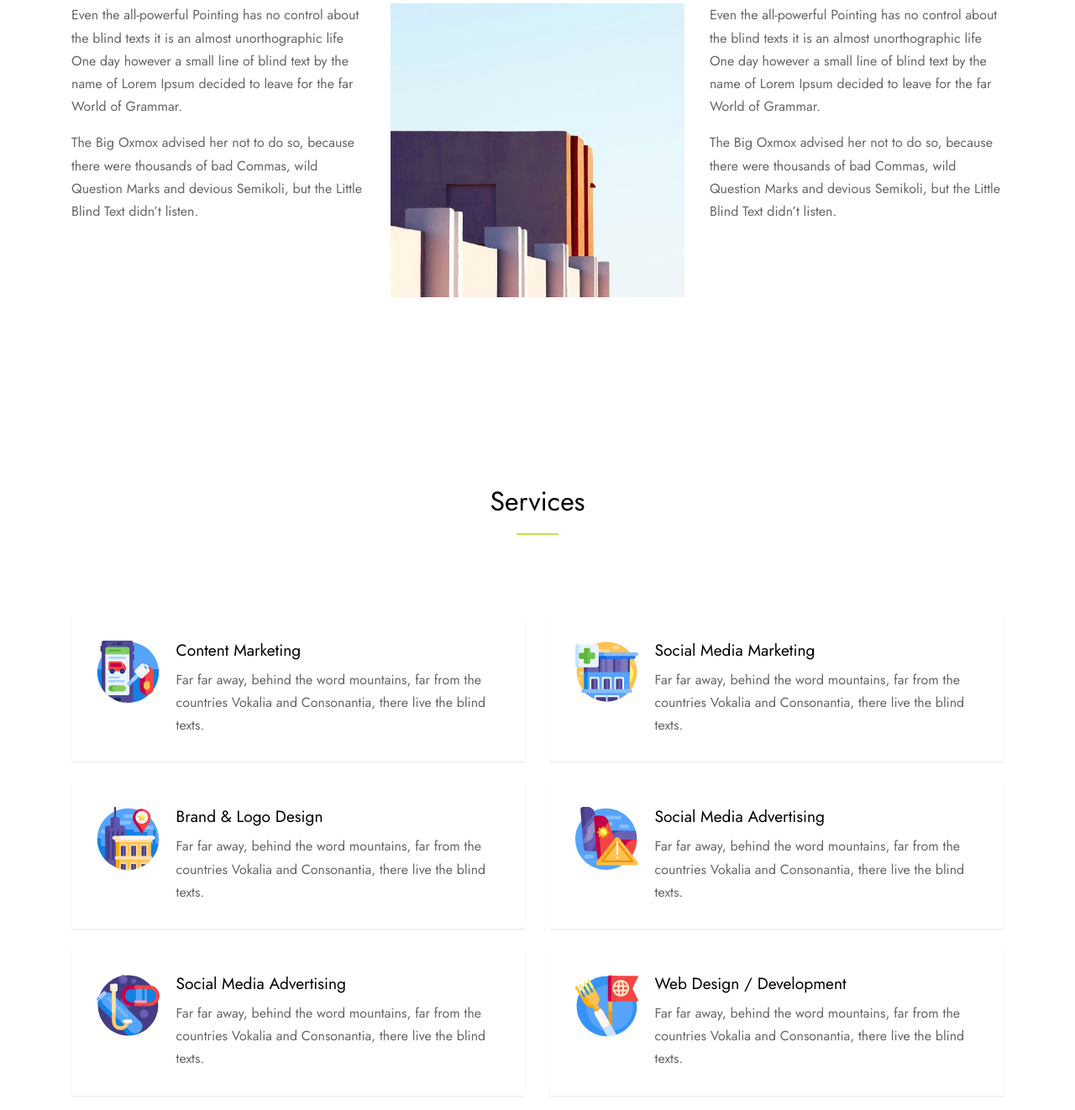
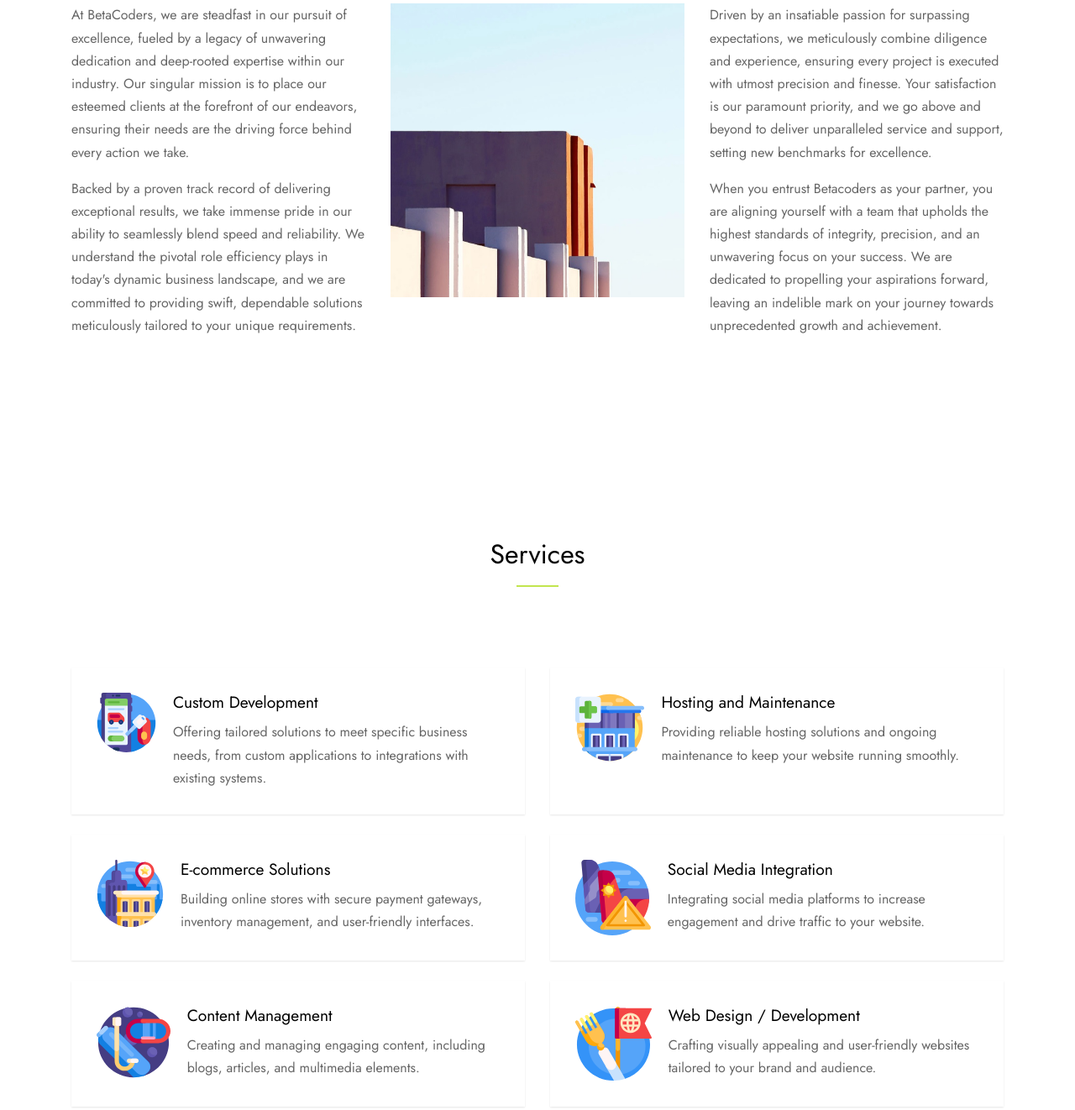
Before and after one commit to ArchalGit/betacoders, a plain HTML site: page index.html in a window 1280 px wide. Shown: the part 998-2320 px from the top of the page at 84% size. Drawn offline with Linux system fonts and the light colour scheme; files whose address does not match are found by name.

Commit message:
I have updated it you fooking bitches.

```diff
--- a/index.html
+++ b/index.html
@@ -1,7 +1,7 @@
 <!doctype html>
 <html lang="en">
   <head>
-    <title>Services Free Template by Colorlib</title>
+    <title>Building the webs with Betacoders</title>
     <meta charset="utf-8">
     <meta name="viewport" content="width=device-width, initial-scale=1, shrink-to-fit=no">
 
@@ -88,8 +88,8 @@
           <div class="col-12 text-center align-self-center text-intro">
             <div class="row justify-content-center">
               <div class="col-lg-8">
-                <h1 class="text-white" data-aos="fade-up" data-aos-delay="">We Are Digital Services</h1>
-                <p class="lead text-white" data-aos="fade-up" data-aos-delay="100">Lorem ipsum dolor sit amet, consectetur adipisicing elit. Dignissimos magnam maxime voluptates libero, nobis impedit aut corrupti sunt possimus.</p>
+                <h1 class="text-white" data-aos="fade-up" data-aos-delay="">Building the webs</h1>
+                <p class="lead text-white" data-aos="fade-up" data-aos-delay="100">Seize Total Control: Unleash Your Business Potential with Our Exclusive Ownership Solutions and Scale Your Success on Your Own Terms.  </p>
                 <p data-aos="fade-up" data-aos-delay="200"><a href="#services-section" class="btn smoothscroll btn-primary">Our Services</a></p>
 
               </div>
@@ -110,17 +110,17 @@
             <h2 class="section-title">About Us</h2>
           </div>
           <div class="col-lg-4">
-            <p>Even the all-powerful Pointing has no control about the blind texts it is an almost unorthographic life One day however a small line of blind text by the name of Lorem Ipsum decided to leave for the far World of Grammar.</p>
+            <p>At BetaCoders, we are steadfast in our pursuit of excellence, fueled by a legacy of unwavering dedication and deep-rooted expertise within our industry. Our singular mission is to place our esteemed clients at the forefront of our endeavors, ensuring their needs are the driving force behind every action we take.</p>
 
-            <p>The Big Oxmox advised her not to do so, because there were thousands of bad Commas, wild Question Marks and devious Semikoli, but the Little Blind Text didn’t listen.</p>
+            <p>Backed by a proven track record of delivering exceptional results, we take immense pride in our ability to seamlessly blend speed and reliability. We understand the pivotal role efficiency plays in today's dynamic business landscape, and we are committed to providing swift, dependable solutions meticulously tailored to your unique requirements.</p>
           </div>
           <div class="col-lg-4">
             <img src="images/about.jpg" alt="Image" class="img-fluid">
           </div>
           <div class="col-lg-4">
-            <p>Even the all-powerful Pointing has no control about the blind texts it is an almost unorthographic life One day however a small line of blind text by the name of Lorem Ipsum decided to leave for the far World of Grammar.</p>
+            <p>Driven by an insatiable passion for surpassing expectations, we meticulously combine diligence and experience, ensuring every project is executed with utmost precision and finesse. Your satisfaction is our paramount priority, and we go above and beyond to deliver unparalleled service and support, setting new benchmarks for excellence.</p>
 
-            <p>The Big Oxmox advised her not to do so, because there were thousands of bad Commas, wild Question Marks and devious Semikoli, but the Little Blind Text didn’t listen.</p>
+            <p>When you entrust Betacoders as your partner, you are aligning yourself with a team that upholds the highest standards of integrity, precision, and an unwavering focus on your success. We are dedicated to propelling your aspirations forward, leaving an indelible mark on your journey towards unprecedented growth and achievement.</p>
           </div>
 
 
@@ -142,8 +142,8 @@
                 <img src="images/flaticon/svg/002-travel-1.svg" alt="Image" class="img-fluid">
               </div>
               <div class="service-about">
-                <h3>Content Marketing</h3>
-                <p>Far far away, behind the word mountains, far from the countries Vokalia and Consonantia, there live the blind texts.</p>
+                <h3>Custom Development</h3>
+                <p>Offering tailored solutions to meet specific business needs, from custom applications to integrations with existing systems.</p>
               </div>
             </div>
           </div>
@@ -154,8 +154,8 @@
                 <img src="images/flaticon/svg/001-travel.svg" alt="Image" class="img-fluid">
               </div>
               <div class="service-about">
-                <h3>Social Media Marketing</h3>
-                <p>Far far away, behind the word mountains, far from the countries Vokalia and Consonantia, there live the blind texts.</p>
+                <h3>Hosting and Maintenance</h3>
+                <p>Providing reliable hosting solutions and ongoing maintenance to keep your website running smoothly.</p>
               </div>
             </div>
           </div>
@@ -166,8 +166,8 @@
                 <img src="images/flaticon/svg/003-travel-2.svg" alt="Image" class="img-fluid">
               </div>
               <div class="service-about">
-                <h3>Brand &amp; Logo Design</h3>
-                <p>Far far away, behind the word mountains, far from the countries Vokalia and Consonantia, there live the blind texts.</p>
+                <h3>E-commerce Solutions</h3>
+                <p>Building online stores with secure payment gateways, inventory management, and user-friendly interfaces.</p>
               </div>
             </div>
           </div>
@@ -178,8 +178,8 @@
                 <img src="images/flaticon/svg/004-travel-3.svg" alt="Image" class="img-fluid">
               </div>
               <div class="service-about">
-                <h3>Social Media Advertising</h3>
-                <p>Far far away, behind the word mountains, far from the countries Vokalia and Consonantia, there live the blind texts.</p>
+                <h3>Social Media Integration</h3>
+                <p>Integrating social media platforms to increase engagement and drive traffic to your website.</p>
               </div>
             </div>
           </div>
@@ -190,8 +190,8 @@
                 <img src="images/flaticon/svg/005-travel-4.svg" alt="Image" class="img-fluid">
               </div>
               <div class="service-about">
-                <h3>Social Media Advertising</h3>
-                <p>Far far away, behind the word mountains, far from the countries Vokalia and Consonantia, there live the blind texts.</p>
+                <h3>Content Management</h3>
+                <p>Creating and managing engaging content, including blogs, articles, and multimedia elements.</p>
               </div>
             </div>
           </div>
@@ -203,7 +203,7 @@
               </div>
               <div class="service-about">
                 <h3>Web Design / Development</h3>
-                <p>Far far away, behind the word mountains, far from the countries Vokalia and Consonantia, there live the blind texts.</p>
+                <p>Crafting visually appealing and user-friendly websites tailored to your brand and audience.</p>
               </div>
             </div>
           </div>
@@ -327,20 +327,20 @@
         <div class="owl-carousel slide-one-item">
           <div class="slide">
             <blockquote>
-              <p>Far far away, behind the word mountains, far from the countries Vokalia and Consonantia, there live the blind texts. Separated they live in Bookmarksgrove right at the coast of the Semantics, a large language ocean.</p>
-              <p><cite>&mdash; Jean Smith</cite></p>
+              <p>"Working with BetaCoders was a game-changer for my business. Their attention to detail and commitment to delivering results surpassed my expectations. Thanks to their expertise, my website now stands out in a crowded market, and I've seen a significant increase in traffic and conversions. Highly recommend!"</p>
+              <p><cite>&mdash; Emily Thompson</cite></p>
             </blockquote>
           </div>
           <div class="slide">
             <blockquote>
-              <p>A small river named Duden flows by their place and supplies it with the necessary regelialia. It is a paradisematic country, in which roasted parts of sentences fly into your mouth.</p>
-              <p><cite>&mdash; Carl Spencer</cite></p>
+              <p>"I can't say enough good things about [Your Company Name]. From the initial consultation to the final launch, they were professional, responsive, and incredibly knowledgeable. They took the time to understand my business goals and delivered a website that perfectly reflects my brand. The results speak for themselves – my online presence has never been stronger. Thank you!"</p>
+              <p><cite>&mdash; Michael Johnson</cite></p>
             </blockquote>
           </div>
           <div class="slide">
             <blockquote>
-              <p>Even the all-powerful Pointing has no control about the blind texts it is an almost unorthographic life One day however a small line of blind text by the name of Lorem Ipsum decided to leave for the far World of Grammar.</p>
-              <p><cite>&mdash; Ryan Peters</cite></p>
+              <p>"I've worked with several web services companies in the past, but none have impressed me as much as [Your Company Name]. Their dedication to customer satisfaction is unmatched, and it shows in the quality of their work. They listened to my needs, offered valuable insights, and delivered a website that exceeded my expectations. If you're looking for a reliable web services partner, look no further than BetaCoders."</p>
+              <p><cite>&mdash; John Smith</cite></p>
             </blockquote>
           </div>
         </div>
```
